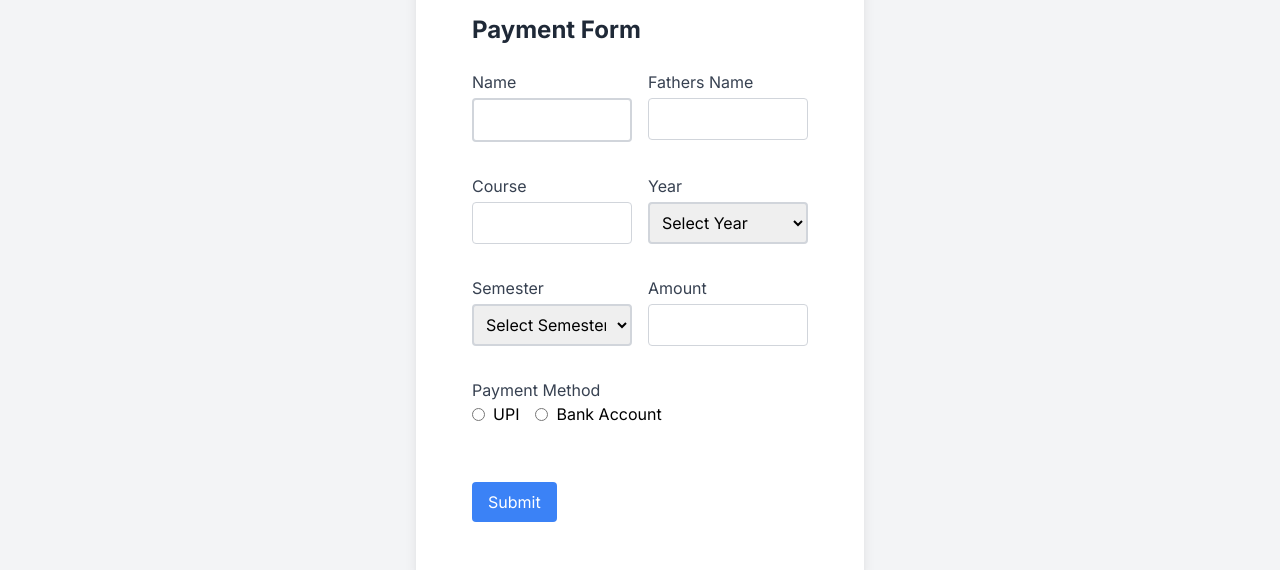
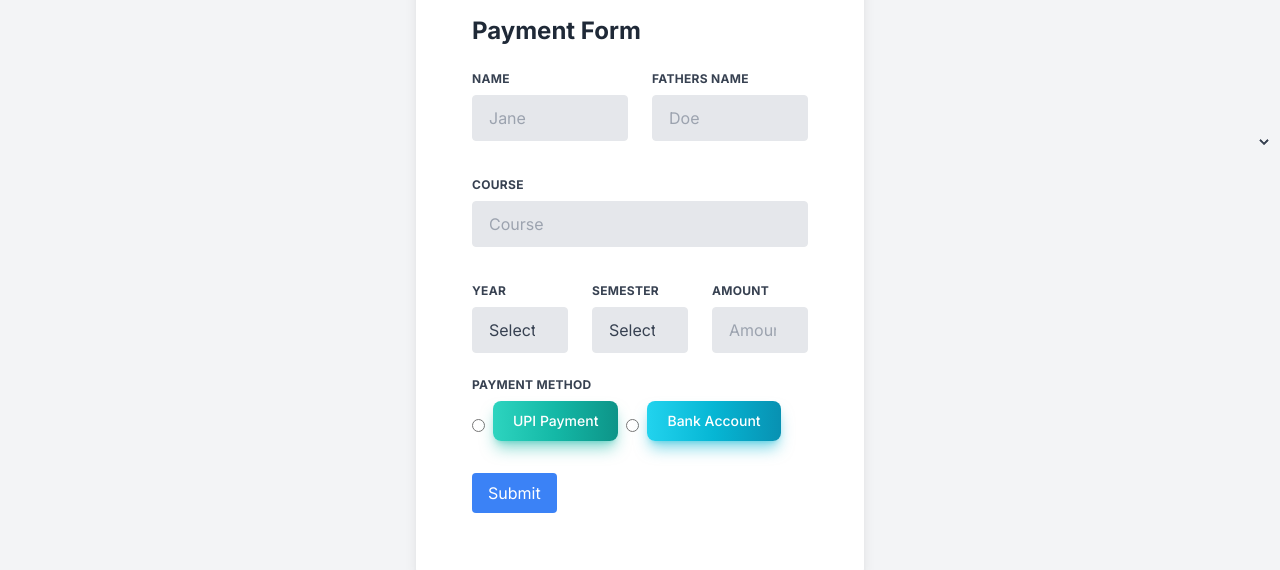
Before and after one commit to Harshal22pgpl/forms-rit, a Next.js app: page /Payments in a window 1280 px wide. Shown: the part 258-828 px from the top of the page. Built offline with nearby package versions, Linux system fonts and the light colour scheme.

Commit message:
payments

```diff
--- a/src/app/components/Payments/Payments.jsx
+++ b/src/app/components/Payments/Payments.jsx
@@ -83,112 +83,155 @@ const PaymentForm = () => {
     <div className="min-h-screen flex items-center justify-center bg-gray-100">
       <div className="bg-white p-14 rounded-lg shadow-lg w-full max-w-md">
         <h2 className="text-2xl font-bold mb-6 text-gray-800">Payment Form</h2>
-        <form onSubmit={handleSubmit} className="grid grid-cols-2 gap-4">
-          <div className="mb-4">
-            <label className="block text-gray-700">Name</label>
+        <form onSubmit={handleSubmit} className="w-full max-w-lg">
+          <div className="flex flex-wrap -mx-3 mb-6">
+            <div className="w-full md:w-1/2 px-3 mb-6 md:mb-0">
+              <label className="block uppercase tracking-wide text-gray-700 text-xs font-bold mb-2" htmlFor="grid-first-name">
+                Name
+              </label>
               <input
+                className={`appearance-none block w-full bg-gray-200 text-gray-700 border ${errors.name ? 'border-red-500' : 'border-gray-200'} rounded py-3 px-4 mb-3 leading-tight focus:outline-none focus:bg-white`}
+                id="grid-first-name"
                 type="text"
+                placeholder="Jane"
                 name="name"
                 value={formData.name}
                 onChange={handleChange}
-              className={`w-full p-2 border ${errors.name ? 'border-red-500' : 'border-gray-300'} border-2 rounded mt-1`}
               />
-            {errors.name && <p className="text-red-500 text-sm">{errors.name}</p>}
+              {errors.name && <p className="text-red-500 text-xs italic">{errors.name}</p>}
             </div>
-          <div className="mb-4">
-            <label className="block text-gray-700">Fathers Name</label>
+            <div className="w-full md:w-1/2 px-3">
+              <label className="block uppercase tracking-wide text-gray-700 text-xs font-bold mb-2" htmlFor="grid-last-name">
+                Fathers Name
+              </label>
               <input
+                className={`appearance-none block w-full bg-gray-200 text-gray-700 border ${errors.fathersName ? 'border-red-500' : 'border-gray-200'} rounded py-3 px-4 leading-tight focus:outline-none focus:bg-white`}
+                id="grid-last-name"
                 type="text"
+                placeholder="Doe"
                 name="fathersName"
                 value={formData.fathersName}
                 onChange={handleChange}
-              className={`w-full p-2 border ${errors.fathersName ? 'border-red-500' : 'border-gray-300'} rounded mt-1`}
               />
-            {errors.fathersName && <p className="text-red-500 text-sm">{errors.fathersName}</p>}
+              {errors.fathersName && <p className="text-red-500 text-xs italic">{errors.fathersName}</p>}
             </div>
-          <div className="mb-4">
-            <label className="block text-gray-700">Course</label>
+          </div>
+          <div className="flex flex-wrap -mx-3 mb-6">
+            <div className="w-full px-3">
+              <label className="block uppercase tracking-wide text-gray-700 text-xs font-bold mb-2" htmlFor="grid-course">
+                Course
+              </label>
               <input
+                className={`appearance-none block w-full bg-gray-200 text-gray-700 border ${errors.course ? 'border-red-500' : 'border-gray-200'} rounded py-3 px-4 mb-3 leading-tight focus:outline-none focus:bg-white`}
+                id="grid-course"
                 type="text"
+                placeholder="Course"
                 name="course"
                 value={formData.course}
                 onChange={handleChange}
-              className={`w-full p-2 border ${errors.course ? 'border-red-500' : 'border-gray-300'} rounded mt-1`}
               />
-            {errors.course && <p className="text-red-500 text-sm">{errors.course}</p>}
+              {errors.course && <p className="text-red-500 text-xs italic">{errors.course}</p>}
             </div>
-          <div className="mb-4">
-            <label className="block text-gray-700">Year</label>
+          </div>
+          <div className="flex flex-wrap -mx-3 mb-6">
+            <div className="w-full md:w-1/3 px-3 mb-6 md:mb-0">
+              <label className="block uppercase tracking-wide text-gray-700 text-xs font-bold mb-2" htmlFor="grid-year">
+                Year
+              </label>
               <select
+                className={`block appearance-none w-full bg-gray-200 border ${errors.year ? 'border-red-500' : 'border-gray-200'} text-gray-700 py-3 px-4 pr-8 rounded leading-tight focus:outline-none focus:bg-white`}
+                id="grid-year"
                 name="year"
                 value={formData.year}
                 onChange={handleChange}
-              className={`w-full p-2 border ${errors.year ? 'border-red-500' : 'border-gray-300'} border-2 rounded mt-1`}
               >
                 <option value="">Select Year</option>
                 {['1st Year', '2nd Year', '3rd Year', '4th Year'].map((year, index) => (
                   <option key={index + 1} value={index + 1}>{year}</option>
                 ))}
               </select>
-            {errors.year && <p className="text-red-500 text-sm">{errors.year}</p>}
+              {errors.year && <p className="text-red-500 text-xs italic">{errors.year}</p>}
+              <div className="pointer-events-none absolute inset-y-0 right-0 flex items-center px-2 text-gray-700">
+                <svg className="fill-current h-4 w-4" xmlns="http://www.w3.org/2000/svg" viewBox="0 0 20 20"><path d="M9.293 12.95l.707.707L15.657 8l-1.414-1.414L10 10.828 5.757 6.586 4.343 8z"/></svg>
               </div>
-          <div className="mb-4">
-            <label className="block text-gray-700">Semester</label>
+            </div>
+            <div className="w-full md:w-1/3 px-3 mb-6 md:mb-0">
+              <label className="block uppercase tracking-wide text-gray-700 text-xs font-bold mb-2" htmlFor="grid-semester">
+                Semester
+              </label>
               <select
+                className={`block appearance-none w-full bg-gray-200 border ${errors.semester ? 'border-red-500' : 'border-gray-200'} text-gray-700 py-3 px-4 pr-8 rounded leading-tight focus:outline-none focus:bg-white`}
+                id="grid-semester"
                 name="semester"
                 value={formData.semester}
                 onChange={handleChange}
-              className={`w-full p-2 border ${errors.semester ? 'border-red-500' : 'border-gray-300'} border-2 rounded mt-1`}
               >
                 <option value="">Select Semester</option>
                 {Array.from({ length: 8 }, (_, i) => i + 1).map(sem => (
                   <option key={sem} value={sem}>{sem}</option>
                 ))}
               </select>
-            {errors.semester && <p className="text-red-500 text-sm">{errors.semester}</p>}
+              {errors.semester && <p className="text-red-500 text-xs italic">{errors.semester}</p>}
+              <div className="pointer-events-none absolute inset-y-0 right-0 flex items-center px-2 text-gray-700">
+                <svg className="fill-current h-4 w-4" xmlns="http://www.w3.org/2000/svg" viewBox="0 0 20 20"><path d="M9.293 12.95l.707.707L15.657 8l-1.414-1.414L10 10.828 5.757 6.586 4.343 8z"/></svg>
               </div>
-          <div className="mb-4">
-            <label className="block text-gray-700">Amount</label>
+            </div>
+            <div className="w-full md:w-1/3 px-3 mb-6 md:mb-0">
+              <label className="block uppercase tracking-wide text-gray-700 text-xs font-bold mb-2" htmlFor="grid-amount">
+                Amount
+              </label>
               <input
+                className={`appearance-none block w-full bg-gray-200 text-gray-700 border ${errors.amount ? 'border-red-500' : 'border-gray-200'} rounded py-3 px-4 leading-tight focus:outline-none focus:bg-white`}
+                id="grid-amount"
                 type="number"
+                placeholder="Amount"
                 name="amount"
                 value={formData.amount}
                 onChange={handleChange}
-              className={`w-full p-2 border ${errors.amount ? 'border-red-500' : 'border-gray-300'} rounded mt-1`}
               />
-            {errors.amount && <p className="text-red-500 text-sm">{errors.amount}</p>}
+              {errors.amount && <p className="text-red-500 text-xs italic">{errors.amount}</p>}
             </div>
-          <div className="col-span-2 mb-4">
-            <label className="block text-gray-700">Payment Method</label>
+          </div>
+          <div className="flex flex-wrap -mx-3 mb-6">
+            <div className="w-full px-3">
+              <label className="block uppercase tracking-wide text-gray-700 text-xs font-bold mb-2" htmlFor="grid-payment-method">
+                Payment Method
+              </label>
               <div className="flex items-center">
                 <input
+                  className="mr-2"
                   type="radio"
                   id="upi"
                   name="paymentMethod"
                   value="upi"
                   onChange={handleChange}
+                />
+                {/* <label htmlFor="upi" className="mr-4">UPI</label> */}
+                <label htmlFor="upi" type="button" class="text-white bg-gradient-to-r from-teal-400 via-teal-500 to-teal-600 hover:bg-gradient-to-br focus:ring-4 focus:outline-none focus:ring-teal-300 dark:focus:ring-teal-800 shadow-lg shadow-teal-500/50 dark:shadow-lg dark:shadow-teal-800/80 font-medium rounded-lg text-sm px-5 py-2.5 text-center me-2 mb-2">UPI Payment</label>
+                <input
                   className="mr-2"
-              />
-              <label htmlFor="upi" className="mr-4">UPI</label>
-              <input
                   type="radio"
                   id="bank"
                   name="paymentMethod"
                   value="bank"
                   onChange={handleChange}
-                className="mr-2"
                 />
-              <label htmlFor="bank">Bank Account</label>
+                {/* <label htmlFor="bank" cla>Bank Account</label> */}
+                <label  htmlFor="bank" type="button" class="text-white bg-gradient-to-r from-cyan-400 via-cyan-500 to-cyan-600 hover:bg-gradient-to-br focus:ring-4 focus:outline-none focus:ring-cyan-300 dark:focus:ring-cyan-800 shadow-lg shadow-cyan-500/50 dark:shadow-lg dark:shadow-cyan-800/80 font-medium rounded-lg text-sm px-5 py-2.5 text-center me-2 mb-2">Bank Account</label>
+
               </div>
-            {errors.paymentMethod && <p className="text-red-500 text-sm">{errors.paymentMethod}</p>}
+              {errors.paymentMethod && <p className="text-red-500 text-xs italic">{errors.paymentMethod}</p>}
             </div>
-          <div className="col-span-2 mt-6">
+          </div>
+          <div className="flex flex-wrap -mx-3 mb-2">
+            <div className="w-full px-3">
               <button
                 type="submit"
-              className="bg-blue-500 text-white px-4 py-2 rounded hover:bg-blue-700 transition duration-200"
+                className="bg-blue-500 text-white px-4 py-2 rounded hover:bg-blue-700 transition duration-200 mx-auto"
               >
                 Submit
               </button>
+            </div>
           </div>
         </form>
       </div>
```
Lines whose indentation alone changed are shown as unchanged.
